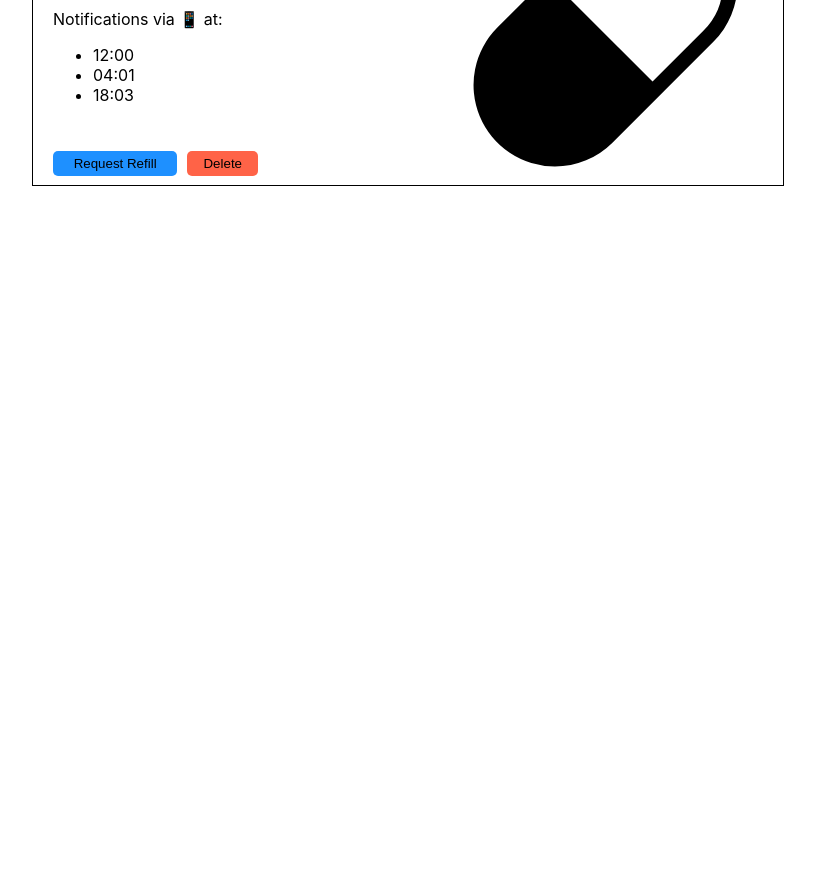
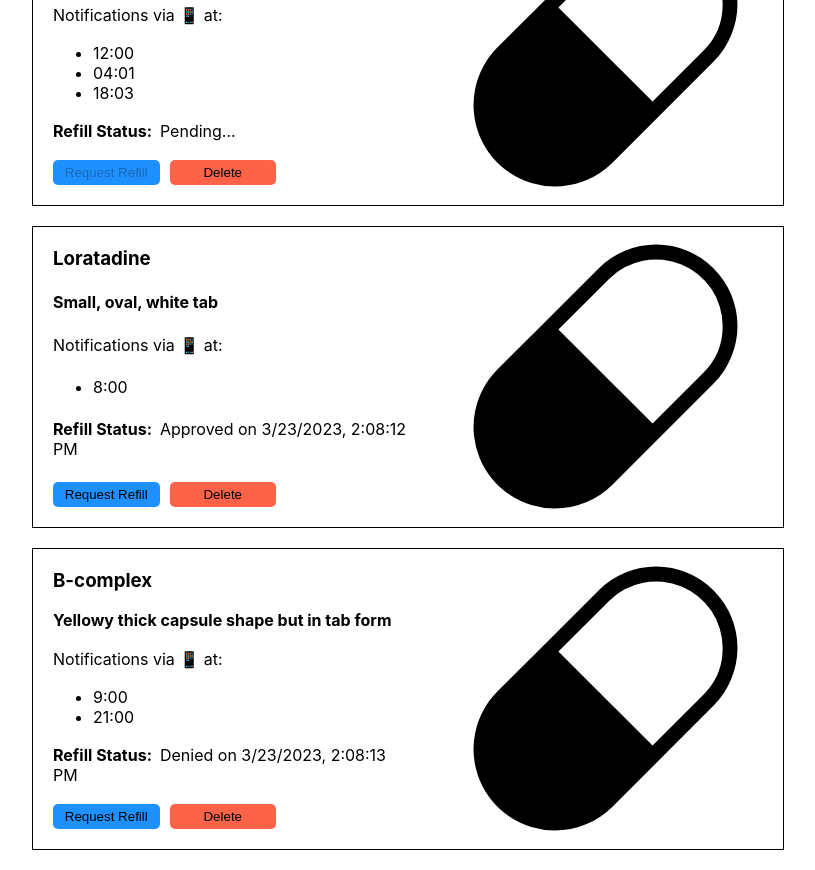
Before and after one commit to lizmeks/gm-pair-project, a React (Create React App) app: page /medications in a window 1280 px wide. Shown: the part 580-1450 px from the top of the page, without its empty margins (232-1047 px from the left). Before the commit the page ends 800 px from the top, so only its background shows below. Built offline with nearby package versions, Linux system fonts and the light colour scheme; data requests are answered from the project's data file.

Commit message:
implemented shared state betw components + added Refill Status field to MedicationTile + added logic to Refill Approve/Deny btns

```diff
--- a/db.json
+++ b/db.json
@@ -39,9 +39,9 @@
       "preferred_notifications_method": "phone",
       "user_id": 2,
       "refill": false,
-      "refillStatus": null,
-      "refillRequestDate": null,
-      "refillResponseDate": null
+      "refillStatus": false,
+      "refillRequestDate": "",
+      "refillResponseDate": ""
     },
     {
       "id": 3,
@@ -54,9 +54,9 @@
       "preferred_notifications_method": "email",
       "user_id": 2,
       "refill": false,
-      "refillStatus": null,
-      "refillRequestDate": null,
-      "refillResponseDate": null
+      "refillStatus": false,
+      "refillRequestDate": "",
+      "refillResponseDate": ""
     },
     {
       "id": 4,
@@ -70,9 +70,9 @@
       "preferred_notifications_method": "email",
       "user_id": 1,
       "refill": false,
-      "refillStatus": true,
-      "refillRequestDate": "3/22/2023, 4:58:28 PM",
-      "refillResponseDate": "3/22/2023, 5:16:34 PM"
+      "refillStatus": false,
+      "refillRequestDate": "",
+      "refillResponseDate": ""
     },
     {
       "name": "Aspirin",
@@ -86,10 +86,10 @@
       "notification": "email",
       "user_id": 1,
       "id": 5,
-      "refill": false,
-      "refillStatus": true,
-      "refillRequestDate": "3/22/2023, 3:38:39 PM",
-      "refillResponseDate": "3/22/2023, 4:53:48 PM"
+      "refill": true,
+      "refillStatus": false,
+      "refillRequestDate": "3/23/2023, 2:08:22 PM",
+      "refillResponseDate": ""
     },
     {
       "name": "Loratadine",
@@ -99,12 +99,12 @@
         "8:00"
       ],
       "notification": "email",
-      "user_id": 3,
+      "user_id": 1,
       "id": 6,
       "refill": false,
-      "refillStatus": null,
-      "refillRequestDate": null,
-      "refillResponseDate": null
+      "refillStatus": true,
+      "refillRequestDate": "3/23/2023, 2:08:07 PM",
+      "refillResponseDate": "3/23/2023, 2:08:12 PM"
     },
     {
       "name": "B-complex",
@@ -115,12 +115,12 @@
         "21:00"
       ],
       "notification": "phone",
-      "user_id": 3,
+      "user_id": 1,
       "id": 7,
       "refill": false,
-      "refillStatus": null,
-      "refillRequestDate": null,
-      "refillResponseDate": null
+      "refillStatus": false,
+      "refillRequestDate": "3/23/2023, 2:08:05 PM",
+      "refillResponseDate": "3/23/2023, 2:08:13 PM"
     }
   ],
   "doctors": [
--- a/src/App.tsx
+++ b/src/App.tsx
@@ -1,4 +1,4 @@
-import { useState, createContext } from "react";
+import { useState, createContext, useEffect } from "react";
 import { Outlet } from "react-router-dom";
 import NavBar from "./components/NavBar/NavBar";
 import { Medication, NavMode, User } from "./types";
@@ -8,15 +8,55 @@ export const NavContext = createContext<NavMode>({
   setPov: () => null,
 });
 
-export const UserContext = createContext<User>({
+export const UserContext = createContext({
+  user: {
+    id: 0,
+    name: '',
+    email: '',
+    phone_number: 0,
+    password: ''
+  },
+  setUser: (changedUser: User) => {}
+});
+
+// export const MedicationContext = createContext<Medication>({
+export const MedicationContext = createContext({
+  medications: [{
+    id: 0,
+    name: '',
+    description: '',
+    image: '',
+    times: [''],
+    preferred_notifications_method: '',
+    user_id: 0,
+    refill: false,
+    refillStatus: false,
+    refillRequestDate: "",
+    refillResponseDate: ""
+  }],
+  setMedications: (medications: Medication[]) => {}
+});
+
+const App = () => {
+  const [pov, setPov] = useState<string>('user');
+  const [user, setUser] = useState<User>({
     id: 0,
     name: '',
     email: '',
     phone_number: 0,
     password: ''
   });
+  useEffect(() => {
+    const fetchUsers = () => {
+      const userData = (fetch('http://localhost:3000/users'))
+        .then(res => res.json())
+        .then(data => setUser(data[0]))
+      return userData
+    }
+    fetchUsers()
+  }, [])
 
-export const MedicationContext = createContext<Medication>({
+  const [medications, setMedications] = useState<Medication[]>([{
     id: 0,
     name: '',
     description: '',
@@ -25,21 +65,31 @@ export const MedicationContext = createContext<Medication>({
     preferred_notifications_method: '',
     user_id: 0,
     refill: false,
-  refillStatus: null,
-  refillRequestDate: null,
-  refillResponseDate: null
-});
-
-const App = () => {
-  const [pov, setPov] = useState<string>('user');
+    refillStatus: false,
+    refillRequestDate: "",
+    refillResponseDate: ""
+  }]);
+  useEffect(() => {
+    const fetchMedications = () => {
+      const medData = (fetch('http://localhost:3000/medications'))
+        .then(res => res.json())
+        .then(data => setMedications(data))
+      return medData
+    }
+    fetchMedications()
+  }, [])
 
   return (
     <NavContext.Provider value={{
       pov:pov,
       setPov:(changedPov) => { setPov(changedPov) }
     }}>
+      <UserContext.Provider value={{ user, setUser }}>
+        <MedicationContext.Provider value={{ medications, setMedications }}>
           <NavBar pov={pov} setPov={setPov} />
           <Outlet />
+        </MedicationContext.Provider>
+      </UserContext.Provider>
     </NavContext.Provider>
   );
 }
--- a/src/components/Medications/MedicationTile.tsx
+++ b/src/components/Medications/MedicationTile.tsx
@@ -47,8 +47,22 @@ const MedicationTile = (props: { med: Medication, onDelete: (med: Medication) =>
         <ul>
           {timesToDisplay}
         </ul>
-        <RefillButton disabled={med.refill} onClick={() => handleRefillRequest(med)}>Request Refill</RefillButton>
-        <DeleteButton onClick={() => handleDelete(med)}>Delete</DeleteButton>
+        <p>
+          <span><strong>Refill Status:</strong></span>
+          {
+            !med.refillRequestDate.length && !med.refill
+              ? 'not requested yet'
+              : !med.refillResponseDate.length
+                  ? `Pending...`
+                  : med.refillStatus
+                      ? `Approved on ${med.refillResponseDate}`
+                      : `Denied on ${med.refillResponseDate}`
+          }
+        </p>
+        <div>
+          <RefillButton disabled={med.refill} onClick={() => handleRefillRequest(med)}>Request Refill</RefillButton>
+          <DeleteButton onClick={() => handleDelete(med)}>Delete</DeleteButton>
+        </div>
       </MedicationInfo>
       <MedicationImage src={med.image || pillImage} alt={med.description} />
     </MedicationTileContainer>
--- a/src/components/Medications/MyMedications.styles.tsx
+++ b/src/components/Medications/MyMedications.styles.tsx
@@ -18,6 +18,18 @@ export const MedicationTileContainer = styled.div`
 export const MedicationInfo = styled.div`
     width: 50%;
     padding: 20px;
+    display: flex;
+    flex-flow: column nowrap;
+    justify-content: space-between;
+    gap: 0.25rem;
+
+    h3, h4, p, ul {
+        margin: 0;
+
+        span {
+            margin-right: 0.5rem;
+        }
+    }
 `
 
 export const DeleteButton = styled.button`
@@ -25,9 +37,9 @@ export const DeleteButton = styled.button`
     border-radius: 5px;
     border: none;
     padding: 5px;
-    width: 20%;
+    width: 30%;
     position: relative;
-    top: 30px;
+    /* top: 30px; */
 `
 
 export const RefillButton = styled.button`
@@ -35,9 +47,9 @@ export const RefillButton = styled.button`
     border-radius: 5px;
     border: none;
     padding: 5px;
-    width: 35%;
+    width: 30%;
     position: relative;
-    top: 30px;
+    /* top: 30px; */
     margin-right: 10px;
 `
 
--- a/src/components/Medications/MyMedications.tsx
+++ b/src/components/Medications/MyMedications.tsx
@@ -1,40 +1,36 @@
-import { useEffect, useState } from "react"
-import { Medication, User } from "../../types"
+import { useContext, useEffect } from "react"
+import { MedicationContext, UserContext } from "../../App"
+import { Medication } from "../../types"
 import MedicationTile from "./MedicationTile"
 import { MedicationsContainer } from "./MyMedications.styles"
 
 const MyMedications = () => {
-    const [user, setUser] = useState<User | null>(null)
-    const [medications, setMedications] = useState<Medication[]>([])
+  // const [user, setUser] = useState<User | null>(null)
+  // const [medications, setMedications] = useState<Medication[]>([])
+  const { user, setUser } = useContext(UserContext)
+  const { medications, setMedications } = useContext(MedicationContext)
 
-    useEffect(() => {
-        const fetchUsers = () => {
-            let userData = (fetch('http://localhost:3000/users'))
-                .then(res => res.json())
-                .then(data => setUser(data[0]))
-            return userData
-        }
-        fetchUsers()
-    }, [])
-
-    useEffect(() => {
   const fetchMedications = () => {
     let medData = (fetch('http://localhost:3000/medications'))
       .then(res => res.json())
-                .then(data => setMedications(data))
+      .then(data => {
+        return data.filter((med:Medication) => med.user_id === user.id)
+      }).then(refillMeds => {
+        console.log('fetch UserMedications: ', refillMeds)
+        setMedications(refillMeds)
+      })
     return medData
   }
+  useEffect(() => {
     fetchMedications()
   }, [])
 
   const onRefillRequest = (requestedMed: Medication) => {
     const updatedMeds = medications.map(med => {
-            if (med.id === requestedMed.id) {
-                // console.log('refill for med id: ', requestedMed.id)
+      if(med.id === requestedMed.id) {
         return requestedMed
-            } else {
+      }
       return med
-            }
     })
     setMedications(updatedMeds)
   }
--- a/src/components/NavBar/NavBar.tsx
+++ b/src/components/NavBar/NavBar.tsx
@@ -30,7 +30,7 @@ const NavBar = (props: NavMode) => {
           to={pov === 'user' ? '/requests' : '/medications'}
           className='navToggle'
           onClick={handleNavToggle}>
-            {pov} mode
+            enter {pov === 'user' ? 'doctor' : 'user'} mode
         </NavBarOption>
       </LeftRightContainers>
     </Navigation>
--- a/src/components/RefillRequests/RefillRequests.tsx
+++ b/src/components/RefillRequests/RefillRequests.tsx
@@ -37,23 +37,22 @@ const RefillRequest = () => {
     fetchUsers()
   }, [])
 
-  useEffect(() => {
   const fetchMedications = () => {
     let medData = (fetch('http://localhost:3000/medications'))
       .then(res => res.json())
       .then(data => {
         return data.filter((med:Medication) => med.refill === true)
       }).then(refillMeds => {
-          console.log('refillMeds: ', refillMeds)
+        console.log('fetchMedications: ', refillMeds)
         setMedications(refillMeds)
       })
     return medData
   }
+  useEffect(() => {
     fetchMedications()
   }, [])
 
   const handleApprovalDenial = (refill: Medication, decision: boolean) => {
-    // console.log((e.target as HTMLElement).textContent)
     // console.log(refill)
     const responseDate = new Date(Date.now())
 
@@ -70,10 +69,12 @@ const RefillRequest = () => {
     })
     .then(res => res.json())
     .then(updatedMed => {
-        console.log('doctor response: ', updatedMed)
-        // onRefillRequest(updatedMed)
+        console.log('updatedMed: ', updatedMed)
         // setMedications(updatedMed)
+
+        fetchMedications()
     })
+    // .then(() => )
   }
 
   return (
--- a/src/index.tsx
+++ b/src/index.tsx
@@ -12,15 +12,16 @@ const router = createBrowserRouter([{
   element: <App />,
   children: [
     {
-      path: 'add',
+      path: '/add',
       element: <Form />
     },
     {
-      path: 'medications',
+      index: true,
+      path: '/medications',
       element: <MyMedications />
     },
     {
-      path: 'requests',
+      path: '/requests',
       element: <RefillRequest />
     }
   ]
--- a/src/types.ts
+++ b/src/types.ts
@@ -15,9 +15,9 @@ export interface Medication {
   preferred_notifications_method: string;
   user_id: number;
   refill: boolean;
-  refillStatus?: "approved" | "denied" | null;
-  refillRequestDate: string | null;
-  refillResponseDate?: string | null;
+  refillStatus: boolean;
+  refillRequestDate: string;
+  refillResponseDate: string;
 }
 
 export interface NavMode {
```
Lines whose indentation alone changed are shown as unchanged.
